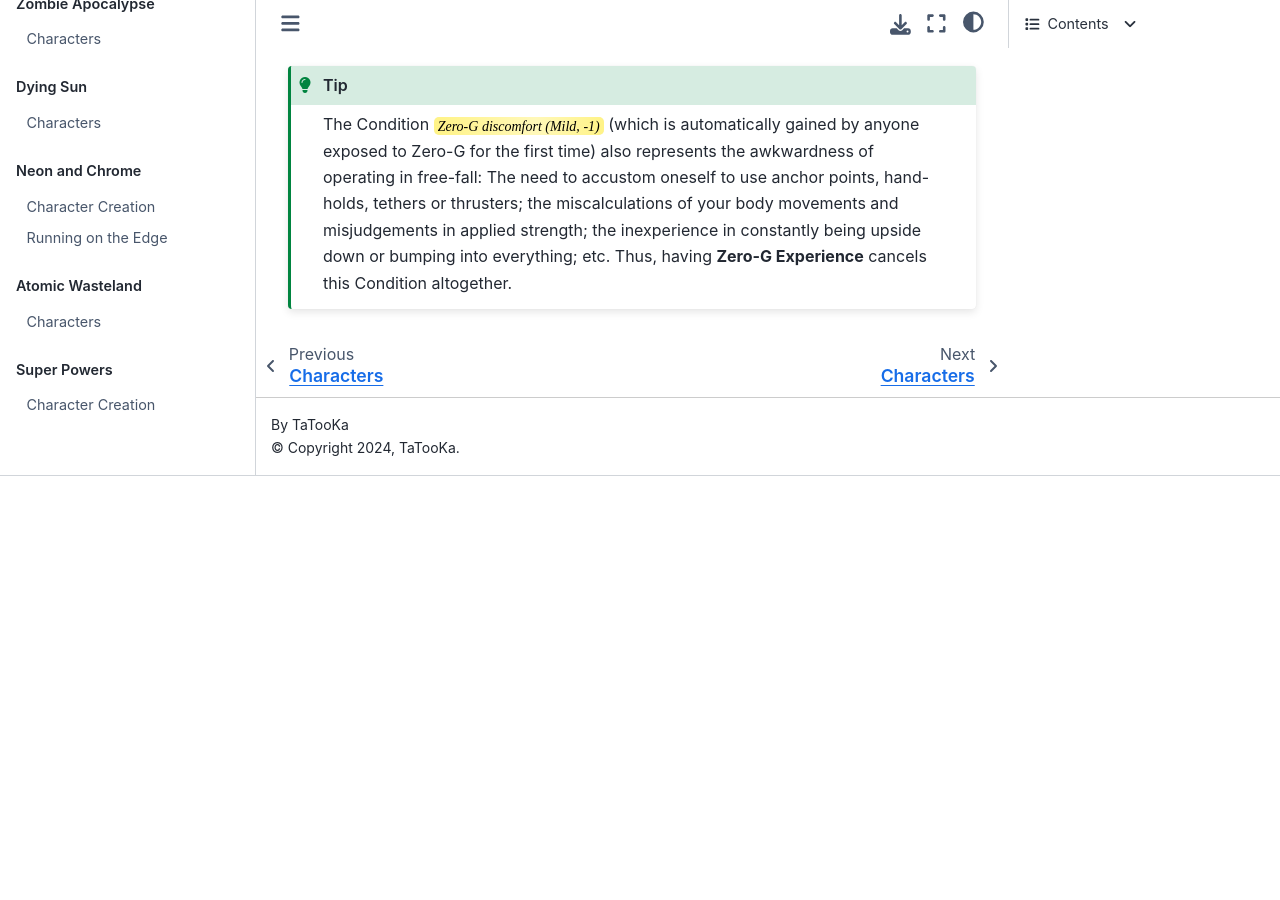
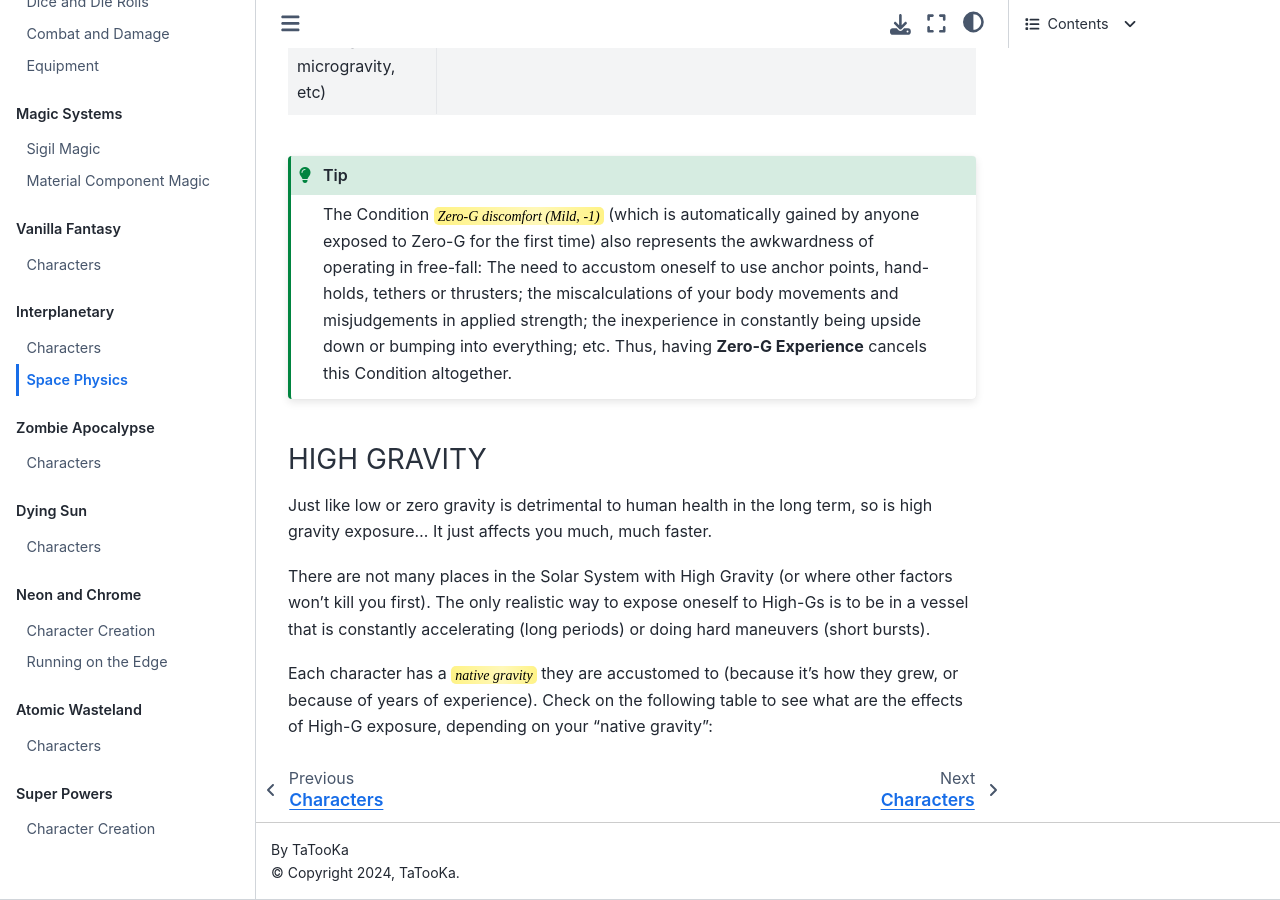
Before and after one commit to TaTooKa/froth, a Sphinx documentation site: the page built from docs/source/pages/worlds/interplanetary/spacephysics.rst, in a window 1280 px wide and 900 px high, scrolled down 3468 px. Built offline with Sphinx 7.4.7 and the Sphinx Book theme 1.1.4, drawn with Linux system fonts in a browser that asks for light colours; cross-references to code outside the pages are shown as plain code; before the commit the page ends 3944 px from its top, so only the background shows below that; some of the changed text lies outside the part shown.

Commit message:
more space physics.

```diff
--- a/docs/source/pages/worlds/interplanetary/spacephysics.rst
+++ b/docs/source/pages/worlds/interplanetary/spacephysics.rst
@@ -45,7 +45,9 @@ The human anatomy (specially if grown on Earth, Mars, or other gravity wells) is
    "5 years","Your body completely collapses. You will imminently die of cardiac arrest, circulatory system collapse, ischemic stroke or similar causes."
 
 
-**LOW GRAVITY**: If exposed to gravity greater than 0 but lower than half your :hoverxref:`native gravity <nativegravity>`, the effects of Zero-G still apply, but take 4X the time to kick in.
+.. admonition:: LOW GRAVITY
+
+   If exposed to gravity greater than 0 but lower than half your :hoverxref:`native gravity <nativegravity>`, the effects of Zero-G still apply, but take 4X the time to kick in.
 
 .. figure:: /_static/images/0G-effects.png
 
@@ -81,3 +83,12 @@ These effects can be countered or postponed by doing one or more of the followin
 .. tip::
 
  The Condition ``Zero-G discomfort (Mild, -1)`` (which is automatically gained by anyone exposed to Zero-G for the first time) also represents the awkwardness of operating in free-fall: The need to accustom oneself to use anchor points, hand-holds, tethers or thrusters; the miscalculations of your body movements and misjudgements in applied strength; the inexperience in constantly being upside down or bumping into everything; etc. Thus, having **Zero-G Experience** cancels this Condition altogether.
+
+HIGH GRAVITY
+~~~~~~~~~~~~
+
+Just like low or zero gravity is detrimental to human health in the long term, so is high gravity exposure… It just affects you much, much faster.
+
+There are not many places in the Solar System with High Gravity (or where other factors won’t kill you first). The only realistic way to expose oneself to High-Gs is to be in a vessel that is constantly accelerating (long periods) or doing hard maneuvers (short bursts).
+
+Each character has a :hoverxref:`native gravity <nativegravity>` they are accustomed to (because it’s how they grew, or because of years of experience). Check on the following table to see what are the effects of High-G exposure, depending on your “native gravity”:
```
